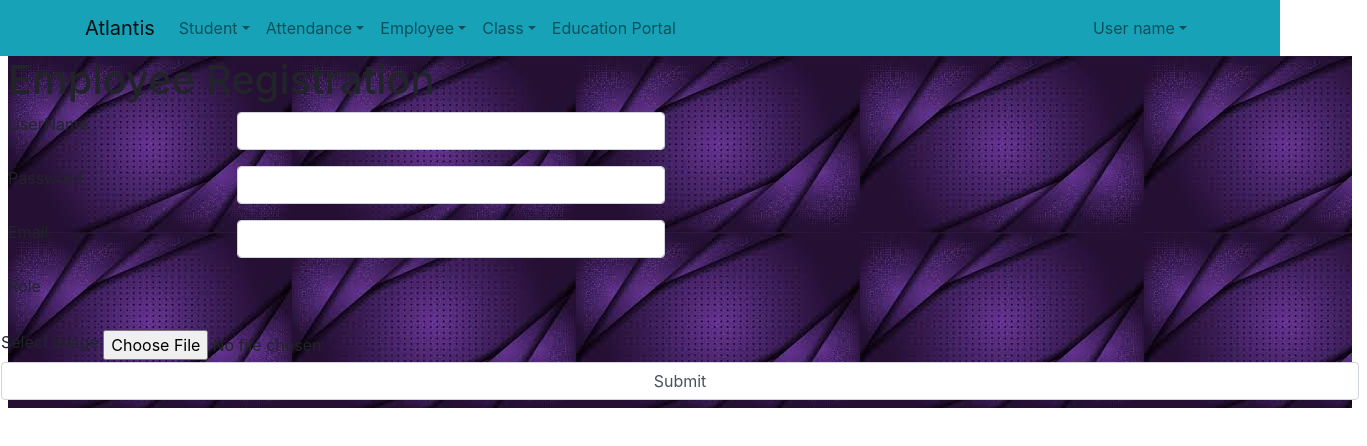
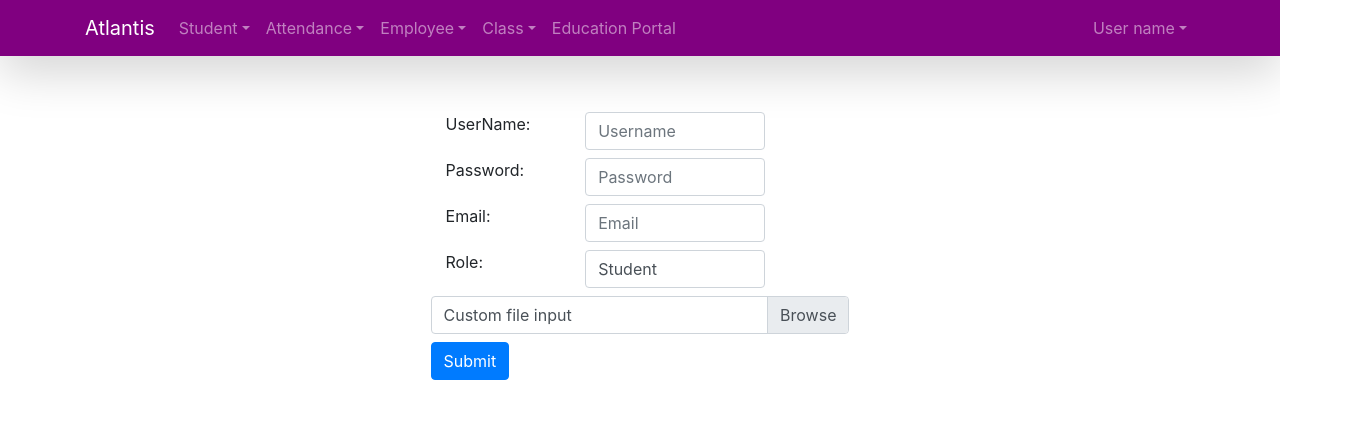
Before and after one commit to Artiupadhyay/atlantisui, a React (Create React App) app: page /school/employeereg in a window 1280 px wide. Shown: the top 446 px of the page, 1367 px wide, since content can reach past the window. Built offline with nearby package versions, Linux system fonts and the light colour scheme.

Commit message:
change done half

```diff
--- a/src/App.css
+++ b/src/App.css
@@ -1,34 +1,14 @@
-.schoolform{
-  margin-left:25vw;
-  margin-right:25vw;
-}
+
 .App {
   text-align: center;
 }
 .App-logo {
   pointer-events: none;
 }
-.dropdown-content {
-  display: none;
-  position: absolute;
-  background-color: rgb(193, 120, 226);
-  box-shadow: 0px 8px 10px 0px rgba(0,0,0,0.2);
-  z-index: 1;
-}
-.dropdown-content a {
-  float: none;
-  color: black;
-  padding: 12px 16px;
-  text-decoration: none;
-  display: block;
-}
-
-.dropdown-content a:hover {
-  background-color: #ddd;
-}
-
-.dropdown:hover .dropdown-content {
-  display: block;
+.navbar{
+  box-shadow: 12px 10px 1px  rgba(102, 21, 84, 0.2);
+  background-color:purple;
+  color: white;
 }
 
 
@@ -52,13 +32,7 @@
 .App-link {
   color: #61dafb;
 }
-.content{
-  color:white;
-}
-.bg{
-  background-image: url("bg4.jpg");
-  width:105vw;
-}
+
 
 .image{
   background-image: url("bg5.jpg");
@@ -69,9 +43,6 @@
   background-repeat: no-repeat;
   background-size: cover;
   position: relative;
-}
-.form{
-  color:#fff;
 }
 
 .navItem {
--- a/src/App.js
+++ b/src/App.js
@@ -12,6 +12,7 @@ import AddStudent from './pages/school/addstudent';
 import ViewEmployeeReg from './pages/school/viewemployee';
 import ViewStudents from './pages/school/viewstudents';
 import Logout from './pages/logout';
+import AddClass from './pages/school/addclass';
 import {
     BrowserRouter as Router,
     Switch,
@@ -34,6 +35,7 @@ function App() {
            <Route path='/school/addstudent/' exact component ={AddStudent} />
            <Route path='/school/viewemployee/' exact component ={ViewEmployeeReg}/>
            <Route path='/school/viewstudents/' exact component ={ViewStudents} />
+           <Route path='/school/addclass/' exact component ={AddClass} />
         </Router>
     );
 }
--- a/src/pages/admin/addschool.jsx
+++ b/src/pages/admin/addschool.jsx
@@ -2,6 +2,7 @@ import React from 'react';
 import Navbar from './components/navbar';
 import config from './../config';
 import { Redirect } from 'react-router-dom';
+import {Form,Row,Col,Button,Dropdown,InputGroup,FormControl,DropdownButton} from 'react-bootstrap';
 
 
 function AddSchool(props) {
@@ -75,46 +76,59 @@ function AddSchool(props) {
 
 
     return(
-      <>
-      {redirect?<Redirect to = '/' />:null}
+      <Container-Fluid>
       <Navbar/>
-      {error?<div className="alert alert-danger absolute" role="alert">{error}</div> :(message ? <div className="alert alert-primary" role="alert">{message}</div>:null)}
-         <div className="schoolform ">
-             <h1 className="bd-highlight">Add School</h1>
-        <div className=" mt-5 form-group row">
-         <label className=" col-md-4 username">UserName</label>
+      <Row noGutters={true} className="justify-content-md-center">
+      <Form.Group className="mt-5  ml-auto mr-auto">
+      <Row className="mt-2">
+      <Col xs={4}>
+      UserName:</Col>
+      <Col xs={6}><Form.Control type="text" placeholder="Username" />
+      </Col></Row>
+      <Row className="mt-2">
+        <Col xs={4}>
+      Password:</Col>
+      <Col xs={6}>
+      <Form.Control type="text" placeholder="Password" /></Col></Row>
+      <Row className="mt-2">
+        <Col xs={4}>
+      Email:</Col>
+      <Col xs={6}>
+      <Form.Control type="text" placeholder="Email" /></Col></Row>
 
-        <input type="text" className=" col-md-4 form-control"  value={userName} onChange={handeluserNameChange}/>
+      <InputGroup>
+    <FormControl
+      placeholder="Role"
+      aria-label="Recipient's username"
+      aria-describedby="basic-addon2"
+    />
 
-      </div>
-     <div className="form-group row">
-    <label  className="  col-md-4 password ">Password</label>
-      <input type="text" className="  col-md-4 form-control"  value={password} onChange={handelpasswordChange}/>
+    <DropdownButton
+      as={InputGroup.Append}
+      variant="outline-secondary"
+      title="Dropdown"
+      id="input-group-dropdown-2"
+    >
+      <Dropdown.Item href="#">Admin</Dropdown.Item>
+      <Dropdown.Item href="#">Employee</Dropdown.Item>
+      <Dropdown.Item href="#">Teacher</Dropdown.Item>
+      <Dropdown.Item href="#">Student</Dropdown.Item>
+    </DropdownButton>
+  </InputGroup>
+      <Row className="mt-2">
+      <Form.File
+      id="custom-file-translate-scss"
+      label="Custom file input"
+      lang="en"
+      custom
+    />
+</Row>
+<Row className="mt-2">
+      <Button variant="primary">Submit</Button>{' '}</Row>
+      </Form.Group>
+</Row>
+      </Container-Fluid>
 
-  </div>
-  <div className="form-group row">
-    <label className=" col-md-4 Email ">Email</label>
-      <input type="text" className="  col-md-4 form-control" value={email} onChange={handelEmailChange}/>
-  </div>
-                                      <div className="form-group row">
-                                        <label className="col-md-4 ">Role</label>
-                                      <select  className=" col-md-4" onChange = {handelSelect}>
-                                      <option value="---">---</option>
-                                        <option value="Admin">Admin</option>
-                                        <option value="School">School</option>
-                                        <option value="Reception">Receptionist</option>
-                                        <option value="Teacher">Teacher</option>
-                                        <option value="Student">Student</option>
-                                      </select>
-                                      </div>
-  <div className=" form-group row">
-    <label className=" ml-5 col-md-4 select">Select image:</label>
-    <input type="file" id="img" name="img" accept="image/*" onChange={handelimageChange} /></div>
-    <div className=" control">
-    <input type="submit" className=" col-md-8 form-control"  name="submit"  onClick={addSchool}/>
-    </div>
-</div>
-</>
 
     );
 }
--- /dev/null
+++ b/src/pages/school/addclass.jsx
@@ -0,0 +1,28 @@
+import React from 'react';
+import {Form,Row,Col,Button} from 'react-bootstrap';
+import SchoolNav from './components/schoolnav';
+
+function AddClass(props){
+    return(
+      <Container-Fluid>
+        <SchoolNav/>
+        <Row noGutters={true} className="justify-content-md-center">
+        <Form.Group className="mt-5">
+        <Row className="mt-2">
+        <Col md="auto" xs={4}>
+        ClassName:</Col>
+        <Col xs={6}><Form.Control type="text" placeholder="" />
+        </Col></Row>
+        <Row className="mt-2">
+          <Col xs={4}>
+        Section:</Col>
+        <Col xs={6}>
+        <Form.Control type="text" placeholder="" /></Col></Row>
+        <Button variant="primary">Submit</Button>{' '}
+        </Form.Group>
+  </Row>
+        </Container-Fluid>
+
+    );
+  }
+export default AddClass;
--- a/src/pages/school/addstudent.jsx
+++ b/src/pages/school/addstudent.jsx
@@ -1,5 +1,6 @@
 import React from 'react';
 import {connect} from 'react-redux';
+import {Form,Row,Col,Button} from 'react-bootstrap';
 import SchoolNav from './components/schoolnav';
 
 
@@ -21,39 +22,45 @@ function AddStudent(props) {
 
 
     return(
-      <>
+      <Container-Fluid>
       <SchoolNav/>
-         <div className="ml-2 schoolform  justify-content-center align-items-center">
-             <h1 className="bd-highlight">Employee Registration</h1>
-        <div className="form-group row">
-         <label for="Username" className="col-sm-2 ">UserName</label>
-        <div className="col-md-4">
-        <input type="text" className="form-control"  value={UserName} onChange={handelUserNameChange}/>
-       </div>
-      </div>
-     <div className="form-group row">
-    <label for="Password" className="col-sm-2 ">Password</label>
-    <div className="col-md-4">
-      <input type="text" className="form-control"  value={Password} onChange={handelPasswordChange}/>
-    </div>
-  </div>
-  <div className="form-group row">
-    <label for="Email" className="col-sm-2 ">Email</label>
-    <div className="col-md-4">
-      <input type="text" className="form-control"  value={Email} onChange={handelEmailChange}/>
-    </div>
-  </div>
-  <div className="form-group row">
-      <label for="Role" className="col-sm-2 ">Role</label>
-  </div>
-  <div className=" p-2 form-group row">
-    <label for="img">Select image:</label>
-    <input type="file" id="img" name="img" accept="image/*"/></div>
-    <div className="control">
-    <input type="submit" className=" col-md-6 form-control"  name="submit"  onClick={()=>this.AddStudent()}/>
-    </div>
-</div>
-</>
+      <Row noGutters={true} className="justify-content-md-center">
+      <Form.Group className="mt-5  ml-auto mr-auto">
+      <Row className="mt-2">
+      <Col xs={4}>
+      UserName:</Col>
+      <Col xs={6}><Form.Control type="text" placeholder="Username" />
+      </Col></Row>
+      <Row className="mt-2">
+        <Col xs={4}>
+      Password:</Col>
+      <Col xs={6}>
+      <Form.Control type="text" placeholder="Password" /></Col></Row>
+      <Row className="mt-2">
+        <Col xs={4}>
+      Email:</Col>
+      <Col xs={6}>
+      <Form.Control type="text" placeholder="Email" /></Col></Row>
+      <Row className="mt-2">
+        <Col xs={4}>
+      Role:</Col>
+      <Col xs={6}>
+      <Form.Control type="text" value="Student" /></Col></Row>
+      <Row className="mt-2">
+      <Form.File
+      id="custom-file-translate-scss"
+      label="Custom file input"
+      lang="en"
+      custom
+    />
+</Row>
+<Row className="mt-2">
+      <Button variant="primary">Submit</Button>{' '}</Row>
+      </Form.Group>
+</Row>
+      </Container-Fluid>
+
+
 
     );
 }
--- a/src/pages/school/components/schoolnav.jsx
+++ b/src/pages/school/components/schoolnav.jsx
@@ -5,7 +5,7 @@ import config from '../../config';
 
 function SchoolNav(props){
     return(
-      <Navbar bg="info" expand="md" variant="light">
+      <Navbar className="shadow-lg navbar" expand="md" variant="dark">
         <Container>
         <Navbar.Brand href="#home">Atlantis</Navbar.Brand>
         <Navbar.Toggle aria-controls="basic-navbar-nav" />
--- a/src/pages/school/employeereg.jsx
+++ b/src/pages/school/employeereg.jsx
@@ -1,6 +1,7 @@
 import React from 'react';
 import {connect} from 'react-redux';
 import SchoolNav from './components/schoolnav';
+import {Form,Row,Col,Button} from 'react-bootstrap';
 
 
 function EmployeeReg(props) {
@@ -21,38 +22,44 @@ function EmployeeReg(props) {
 
 
     return(
-      <>
+      <Container-Fluid>
       <SchoolNav/>
-         <div className="ml-2 schoolform bg ">
-             <h1 className="bd-highlight">Employee Registration</h1>
-        <div className="form-group row">
-         <label for="Username" className="col-sm-2 ">UserName</label>
-        <div className="col-md-4">
-        <input type="text" className="form-control"  value={UserName} onChange={handelUserNameChange}/>
-       </div>
-      </div>
-     <div className="form-group row">
-    <label for="Password" className="col-sm-2 ">Password</label>
-    <div className="col-md-4">
-      <input type="text" className="form-control"  value={Password} onChange={handelPasswordChange}/>
-    </div>
-  </div>
-  <div className="form-group row">
-    <label for="Email" className="col-sm-2 ">Email</label>
-    <div className="col-md-4">
-      <input type="text" className="form-control"  value={Email} onChange={handelEmailChange}/>
-    </div>
-  </div>
-  <div className="form-group row">
-      <label for="Role" className="col-sm-2 ">Role</label>
-  </div>
-  <div className=" p-2 form-group row">
-    <label for="img">Select image:</label>
-    <input type="file" id="img" name="img" accept="image/*"/>
-    <input type="submit" className=" form-control"  name="submit"  onClick={()=>this.AddEmployee()}/>
-    </div>
-</div>
-</>
+      <Row noGutters={true} className="justify-content-md-center">
+      <Form.Group className="mt-5  ml-auto mr-auto">
+      <Row className="mt-2">
+      <Col xs={4}>
+      UserName:</Col>
+      <Col xs={6}><Form.Control type="text" placeholder="Username" />
+      </Col></Row>
+      <Row className="mt-2">
+        <Col xs={4}>
+      Password:</Col>
+      <Col xs={6}>
+      <Form.Control type="text" placeholder="Password" /></Col></Row>
+      <Row className="mt-2">
+        <Col xs={4}>
+      Email:</Col>
+      <Col xs={6}>
+      <Form.Control type="text" placeholder="Email" /></Col></Row>
+      <Row className="mt-2">
+        <Col xs={4}>
+      Role:</Col>
+      <Col xs={6}>
+      <Form.Control type="text" value="Student" /></Col></Row>
+      <Row className="mt-2">
+      <Form.File
+      id="custom-file-translate-scss"
+      label="Custom file input"
+      lang="en"
+      custom
+    />
+</Row>
+<Row className="mt-2">
+      <Button variant="primary">Submit</Button>{' '}</Row>
+      </Form.Group>
+</Row>
+      </Container-Fluid>
+
 
     );
 }
--- a/src/pages/school/viewstudents.jsx
+++ b/src/pages/school/viewstudents.jsx
@@ -4,12 +4,10 @@ import SchoolCard from './components/schoolcard';
 
 function ViewStudents(){
     return(
-        <>
+        <Container-Fluid>
         <SchoolNav />
-        <div className="d-flex col-4">
             <SchoolCard/>
-        </div>
-       </>
+            </Container-Fluid>
 
     );
 }
```
Also changed, not shown: src/pages/school/components/schoolcard.jsx (+18 -9 lines).
